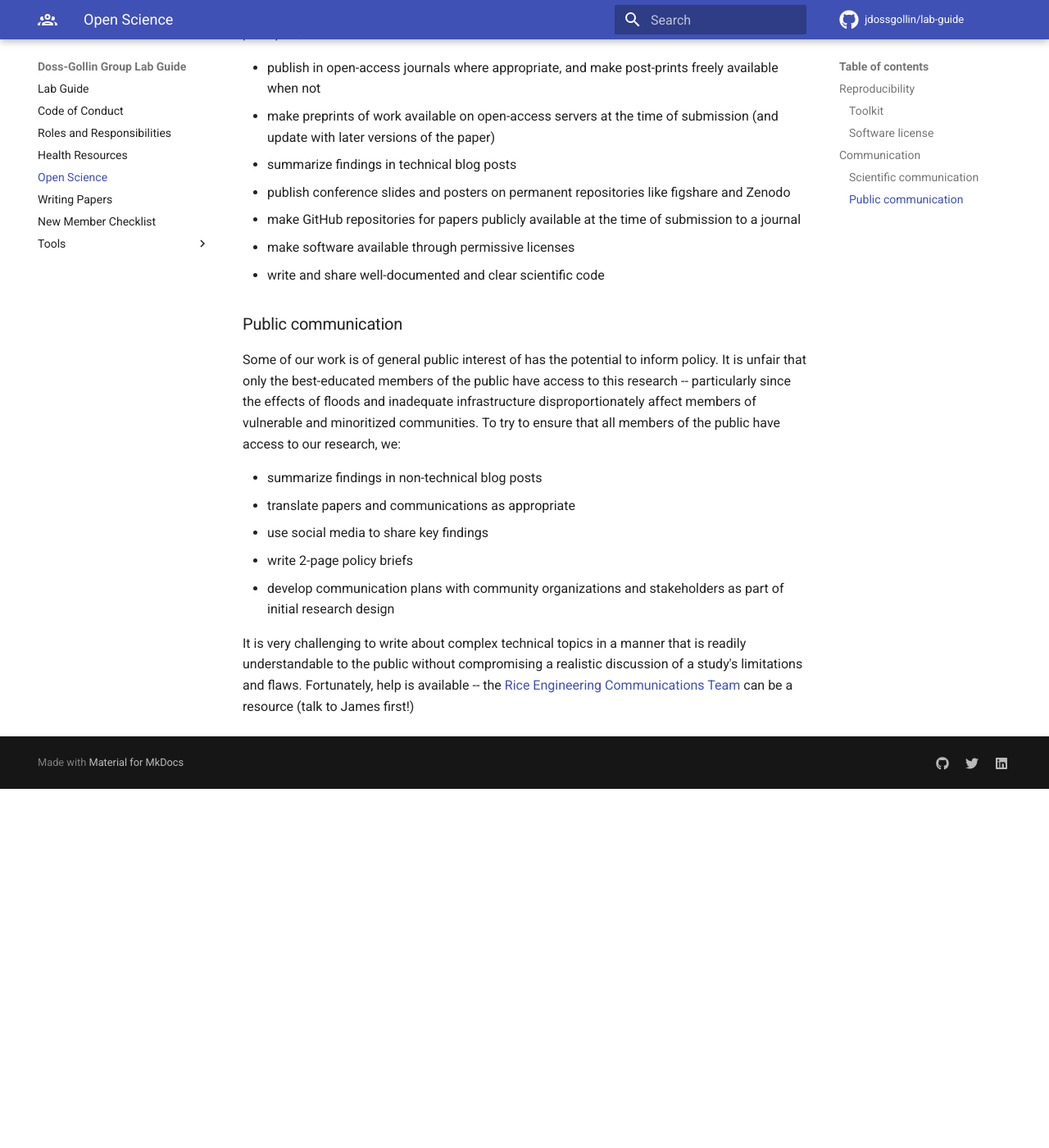
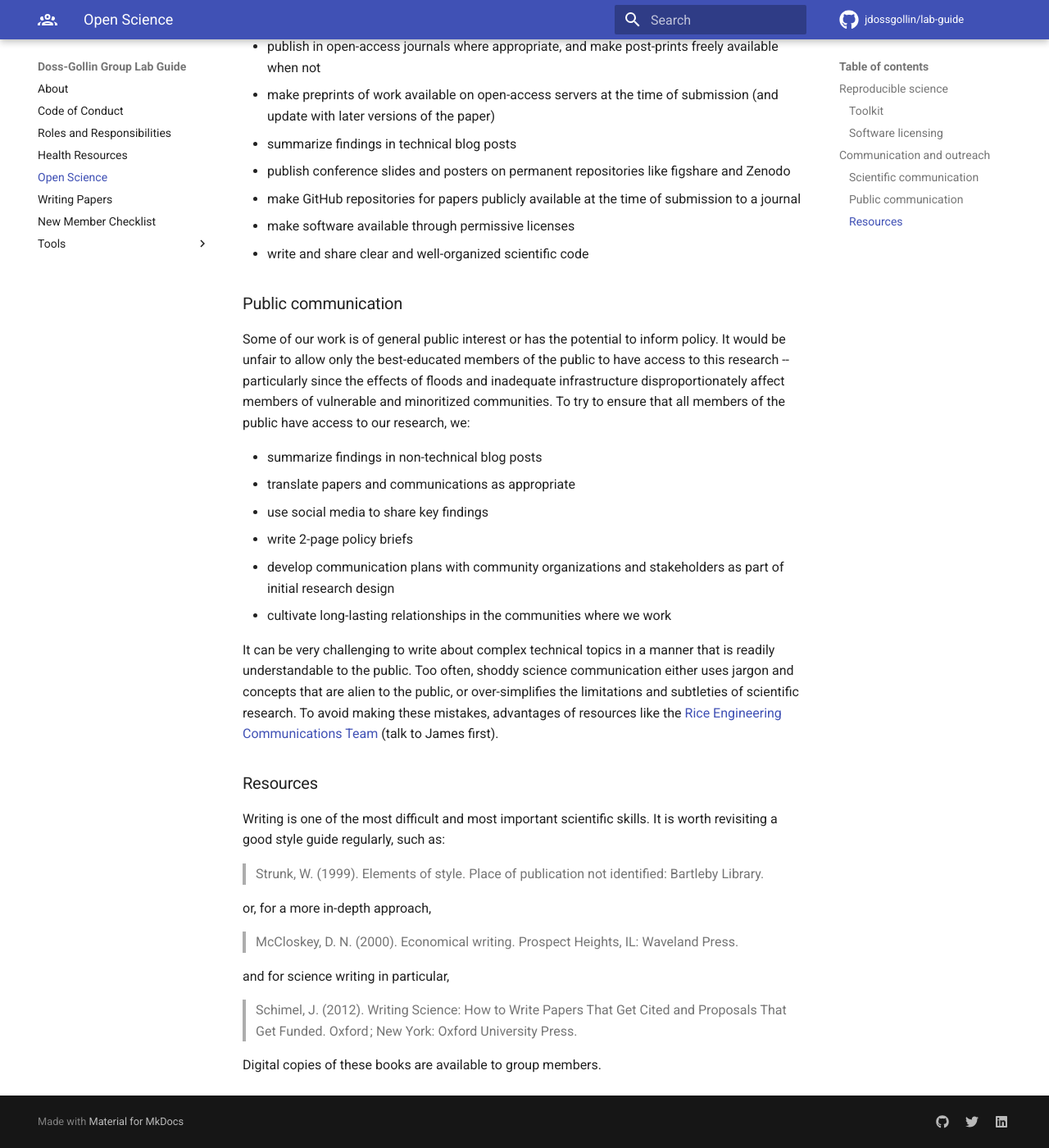
Before and after one commit to jdossgollin/lab-guide, an MkDocs documentation site: the page built from docs/open.md, in a window 1280 px wide and 1400 px high, scrolled down 2063 px. Shown: the whole window at 82% size. Built offline with MkDocs 1.6.1 and Material for MkDocs 9.7.7, drawn with Linux system fonts in a browser that asks for light colours; comment, search, counter and statistics services are not loaded; before the commit the page ends 3025 px from its top, so only the background shows below that; some of the changed text lies outside the part shown.

Commit message:
elaborate on tools

```diff
--- a/docs/open.md
+++ b/docs/open.md
@@ -7,10 +7,10 @@
 In this spirit:
 
 * We use open-source and reproducible tools so that that our peers can repeat, critique, and improve upon our work
-* We communicate our findings to our peers through openly available channels
-* We communicate that are relevant to the public _through channels that are convenient to the public_, not just to us
+* We communicate our findings and methods to our peers through open-access channels that facilitate intellectual progress
+* We actively communicate findings of relevance to the public through a range of appropriate channels
 
-## Reproducibility
+## Reproducible science
 
 Unless there are specific and compelling reasons (which should be documented and reviewed by peers), the necessary components of a scholarly work to provide reproducibility should be provided in a publicly accessible location and potentially as part of the scientific record.
 In the case of a simulation model, this would include:
@@ -20,9 +20,8 @@
 * The parameter file or definitions file, and if applicable initial conditions, that ran the simulation
 * Analysis code that generated plots for the paper
 
-Sometimes we use tools (e.g., the [Borg MOEA](http://borgmoea.org/){:target="_blank"}) that we are free to use but that we do not have a license to disseminate.
-Our preference is, in general, to use fully open-source tools, but compromise is sometimes required.
-In this case the exact version of the external software should be documented and instructions for how to install it identically should be made clear -- easier is better.
+Although our preference is to use fully open-source tools, we occasionally use tools that we have a license to use but to disseminate.
+In this case the exact version of the external software should be documented and instructions for how to install it identically should be made clear.
 
 ### Toolkit
 
@@ -36,7 +35,7 @@
 Don't try to learn everything at once -- build your skillset incrementally.
 And if you believe another tool will get the job done faster or better, go for it!
 
-### Software license
+### Software licensing
 
 Software and other research materials that we make available to the public must declare a license for re-use.
 All code generated in the lab should be open-source with a permissive (non-copyleft) license (MIT, BSD, or Apache).
@@ -47,13 +46,13 @@
 
 > Stodden, V. (2009). The legal framework for reproducible scientific research: licensing and copyright. Computing in Science Engineering, 11(1), 35–40. [https://doi.org/10.1109/MCSE.2009.19](https://doi.org/10.1109/MCSE.2009.19){:target="_blank"}
 
-## Communication
+## Communication and outreach
 
 From our [core values](/#core-values),
 
 > We seek to make our research accessible to all levels of an inquiring society, amateur or professional.
 
-This necessarily communicating methods and results to peers using scientific tools, and to the public through the channels they are already using.
+This necessarily involves communicating methods and results to peers using scientific tools, and to the public through  the channels.
 
 ### Scientific communication
 
@@ -66,12 +65,12 @@
 * publish conference slides and posters on permanent repositories like figshare and Zenodo
 * make GitHub repositories for papers publicly available at the time of submission to a journal
 * make software available through permissive licenses
-* write and share well-documented and clear scientific code
+* write and share clear and well-organized scientific code
 
 ### Public communication
 
-Some of our work is of general public interest of has the potential to inform policy.
-It is unfair that only the best-educated members of the public have access to this research -- particularly since the effects of floods and inadequate infrastructure disproportionately affect members of vulnerable and minoritized communities.
+Some of our work is of general public interest or has the potential to inform policy.
+It would be unfair to allow only the best-educated members of the public to have access to this research -- particularly since the effects of floods and inadequate infrastructure disproportionately affect members of vulnerable and minoritized communities.
 To try to ensure that all members of the public have access to our research, we:
 
 * summarize findings in non-technical blog posts
@@ -79,6 +78,25 @@
 * use social media to share key findings
 * write 2-page policy briefs
 * develop communication plans with community organizations and stakeholders as part of initial research design
+* cultivate long-lasting relationships in the communities where we work
 
-It is very challenging to write about complex technical topics in a manner that is readily understandable to the public without compromising a realistic discussion of a study's limitations and flaws.
-Fortunately, help is available -- the [Rice Engineering Communications Team](https://engineering.rice.edu/communications){:target="_blank"} can be a resource (talk to James first!)
+It can be very challenging to write about complex technical topics in a manner that is readily understandable to the public.
+Too often, shoddy science communication either uses jargon and concepts that are alien to the public, or over-simplifies the limitations and subtleties of scientific research.
+To avoid making these mistakes, advantages of resources like the [Rice Engineering Communications Team](https://engineering.rice.edu/communications){:target="_blank"} (talk to James first).
+
+### Resources
+
+Writing is one of the most difficult and most important scientific skills.
+It is worth revisiting a good style guide regularly, such as:
+
+> Strunk, W. (1999). Elements of style. Place of publication not identified: Bartleby Library.
+
+or, for a more in-depth approach,
+
+> McCloskey, D. N. (2000). Economical writing. Prospect Heights, IL: Waveland Press.
+
+and for science writing in particular,
+
+> Schimel, J. (2012). Writing Science: How to Write Papers That Get Cited and Proposals That Get Funded. Oxford ; New York: Oxford University Press.
+
+Digital copies of these books are available to group members.
```
Also changed, not shown: docs/expectations.md (+7 -6 lines), docs/health.md (+13 -13 lines), docs/index.md (+5 -6 lines), docs/papers.md (+2 -2 lines), docs/tools/01-about.md (deleted, +0 -8 lines), docs/tools/overview.md (added, +8 -0 lines), docs/tools/python.md (+15 -2 lines), docs/tools/.pages (added).
